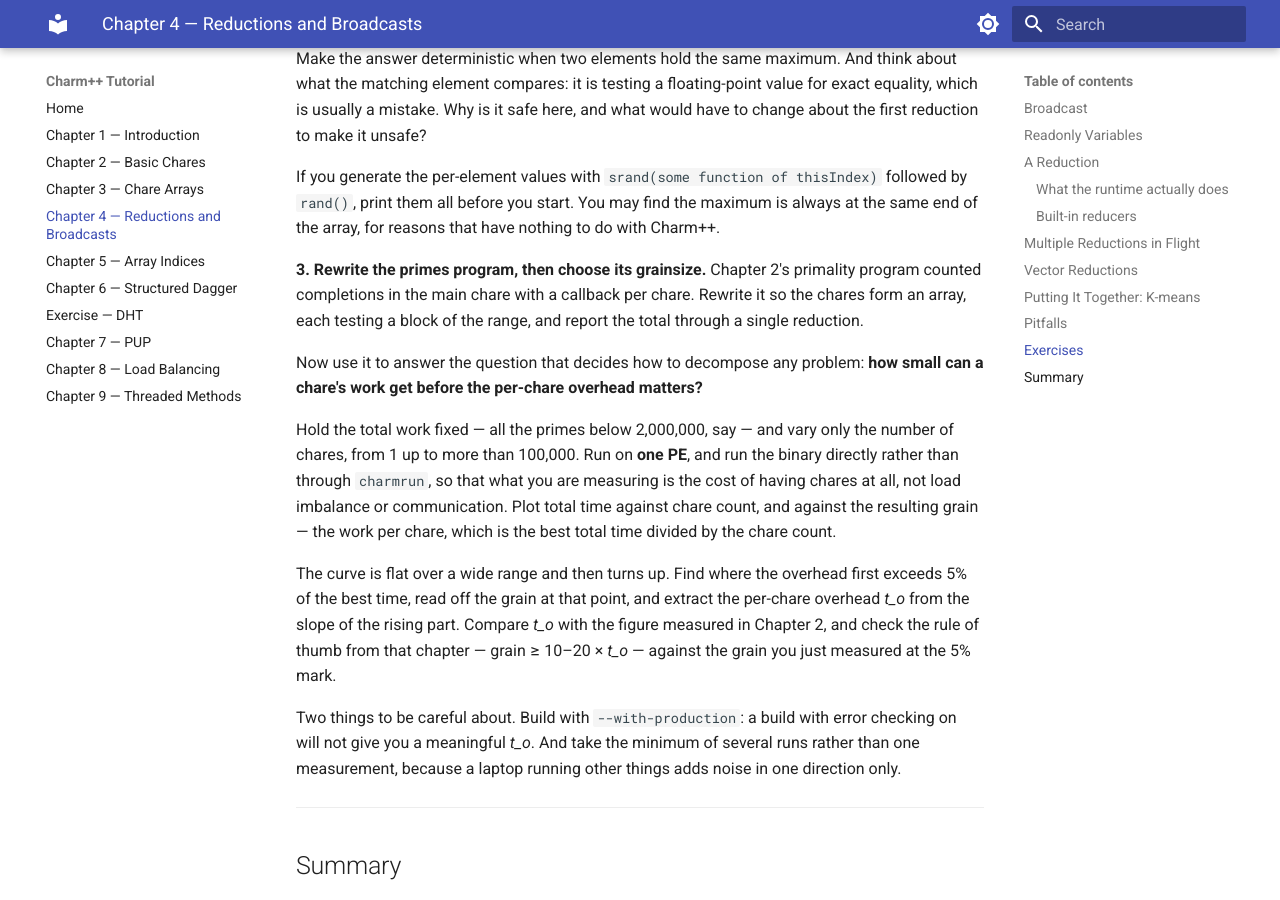
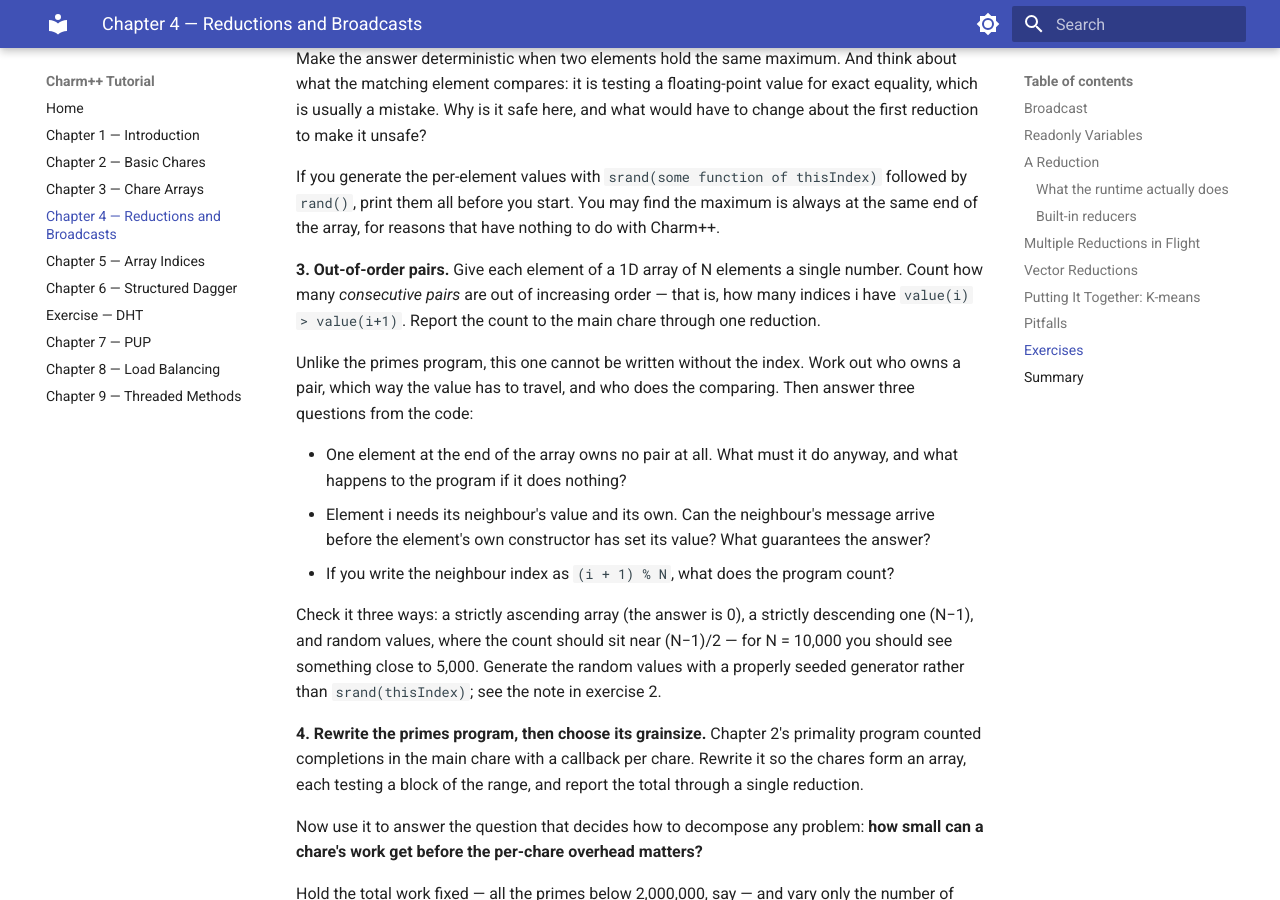
Before and after one commit to charmplusplus/charm-tutorial, an MkDocs documentation site: the page built from tutorial/ch4_reductions.md, in a window 1280 px wide and 900 px high, scrolled down 9359 px. Built offline with MkDocs 1.6.1 and Material for MkDocs 9.7.7, drawn with Linux system fonts in a browser that asks for light colours.

Commit message:
Add the out-of-order-pairs exercise to Chapter 4
A chare-array program whose elements only run a constructor and contribute
once does not motivate the array: the index is never used and there is no
entry method beyond the constructor. The primes rewrite is that kind of
program; it stays, because the grainsize measurement it carries is worth
having, but it is no longer the chapter's array exercise.

The new exercise 3 cannot be written without the index. Each element holds
one number and the program counts consecutive pairs with value(i) >
value(i+1), which forces an index-named neighbour, a second entry method,
and an identity contribution from the element that owns no pair.

Verified: ascending 0, descending N-1, random N=10000 gives 5012 against a
serial reference over the same sequence.

Co-Authored-By: Claude Opus 5 (1M context) <noreply@anthropic.com>

```diff
--- a/tutorial/ch4_reductions.md
+++ b/tutorial/ch4_reductions.md
@@ -457,7 +457,26 @@ If you generate the per-element values with `srand(some function of thisIndex)`
 `rand()`, print them all before you start. You may find the maximum is always at the same
 end of the array, for reasons that have nothing to do with Charm++.
 
-**3. Rewrite the primes program, then choose its grainsize.** Chapter 2's primality program
+**3. Out-of-order pairs.** Give each element of a 1D array of N elements a single number.
+Count how many *consecutive pairs* are out of increasing order — that is, how many indices i
+have `value(i) > value(i+1)`. Report the count to the main chare through one reduction.
+
+Unlike the primes program, this one cannot be written without the index. Work out who owns a
+pair, which way the value has to travel, and who does the comparing. Then answer three
+questions from the code:
+
+- One element at the end of the array owns no pair at all. What must it do anyway, and what
+  happens to the program if it does nothing?
+- Element i needs its neighbour's value and its own. Can the neighbour's message arrive
+  before the element's own constructor has set its value? What guarantees the answer?
+- If you write the neighbour index as `(i + 1) % N`, what does the program count?
+
+Check it three ways: a strictly ascending array (the answer is 0), a strictly descending one
+(N−1), and random values, where the count should sit near (N−1)/2 — for N = 10,000 you should
+see something close to 5,000. Generate the random values with a properly seeded generator
+rather than `srand(thisIndex)`; see the note in exercise 2.
+
+**4. Rewrite the primes program, then choose its grainsize.** Chapter 2's primality program
 counted completions in the main chare with a callback per chare. Rewrite it so the chares
 form an array, each testing a block of the range, and report the total through a single
 reduction.
```
